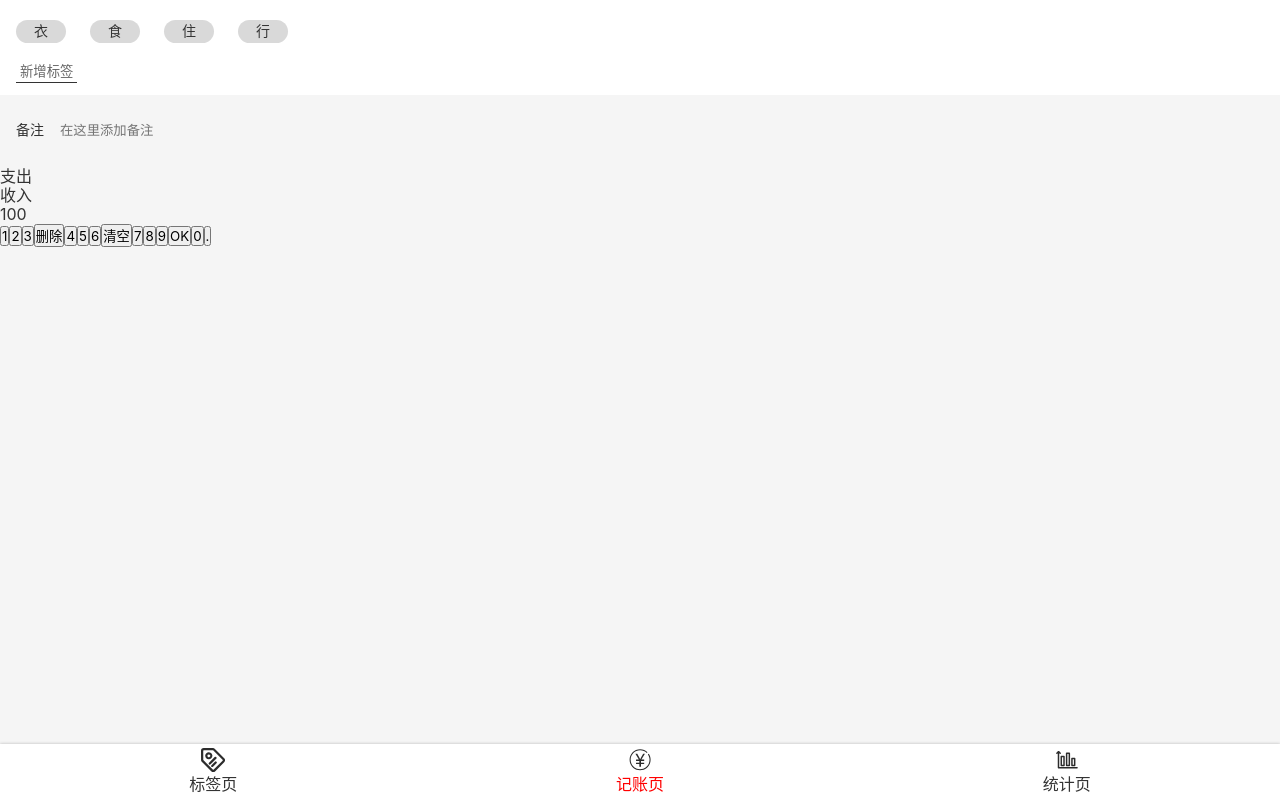
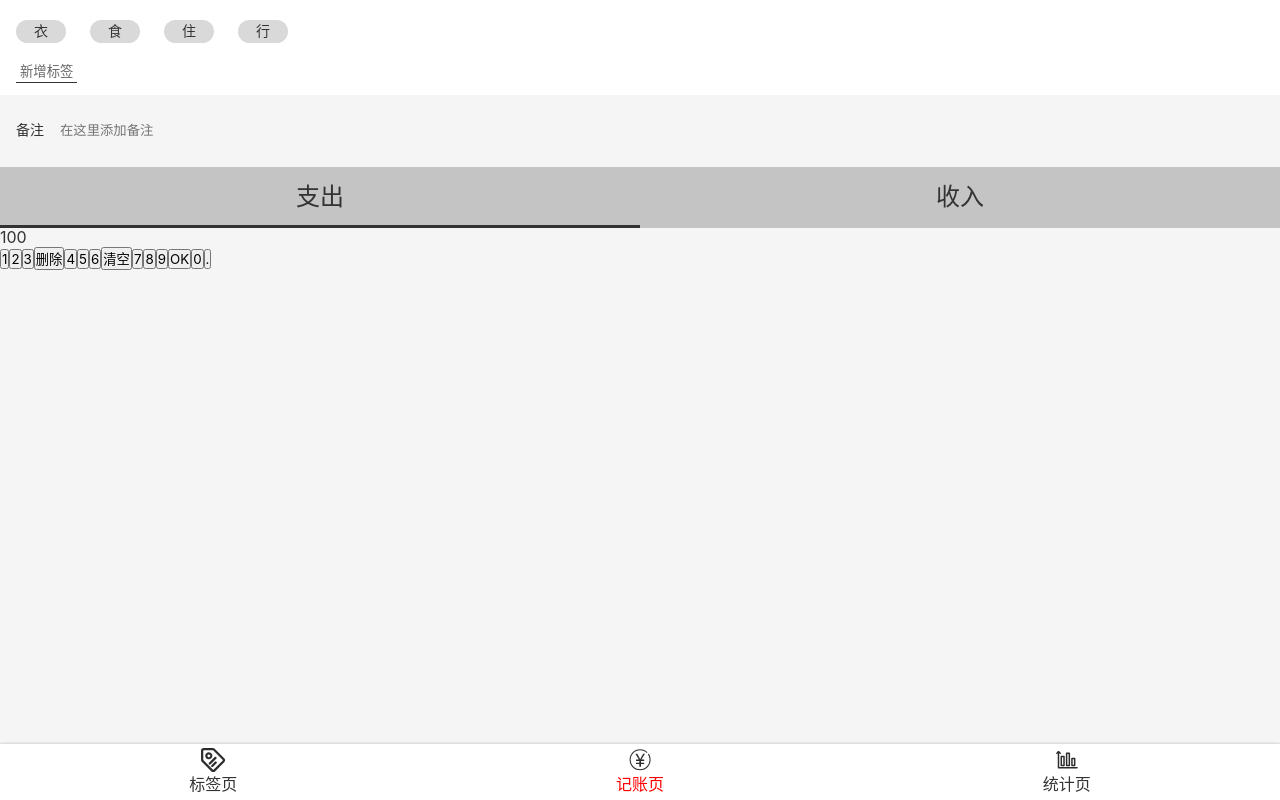
Before and after one commit to nwkami5010/goldensun, a React app: page /#/money in a window 1280 px wide. Built offline with nearby package versions, Linux system fonts and the light colour scheme.

Commit message:
Money.tsx之完成类型 UI

```diff
--- a/src/views/Money.tsx
+++ b/src/views/Money.tsx
@@ -37,6 +37,26 @@
   }
 `;
 const CategorySection = styled.section`
+  font-size:24px;
+  > ul {
+    display: flex;
+    background: #c4c4c4;
+    > li {
+      width: 50%;
+      text-align: center;
+      padding: 16px 0;
+      position: relative;
+      &.selected::after {
+        content: '';
+        display:block;
+        height: 3px;
+        background: #333;
+        position: absolute;
+        bottom:0;
+        width: 100%;
+        left: 0;
+      }
+  }
 `;
 const NumberPadSection = styled.section`
 `;
@@ -61,7 +81,7 @@
       </NotesSection>
       <CategorySection>
         <ul>
-          <li>支出</li>
+          <li className="selected">支出</li>
           <li>收入</li>
         </ul>
       </CategorySection>
```
